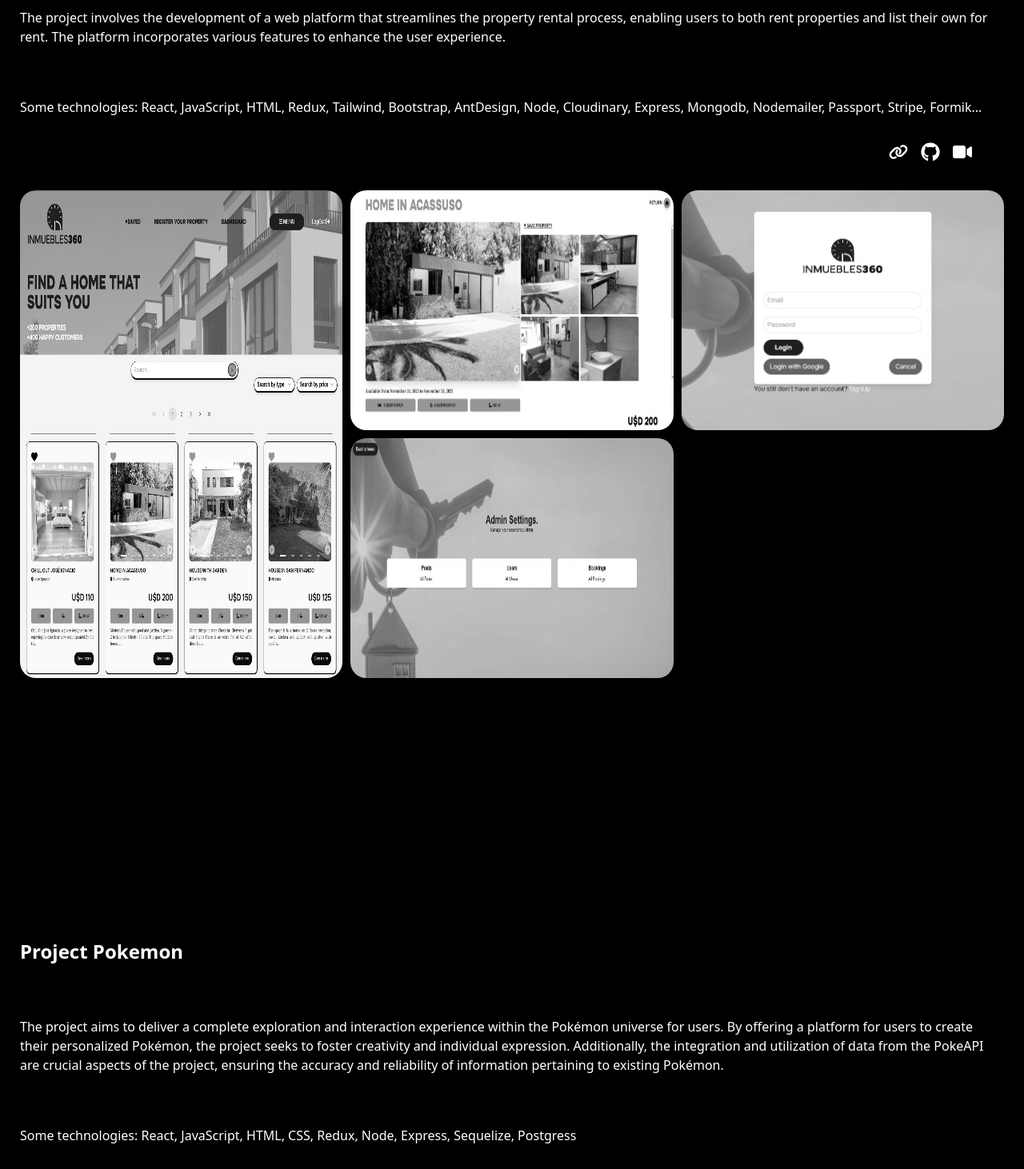
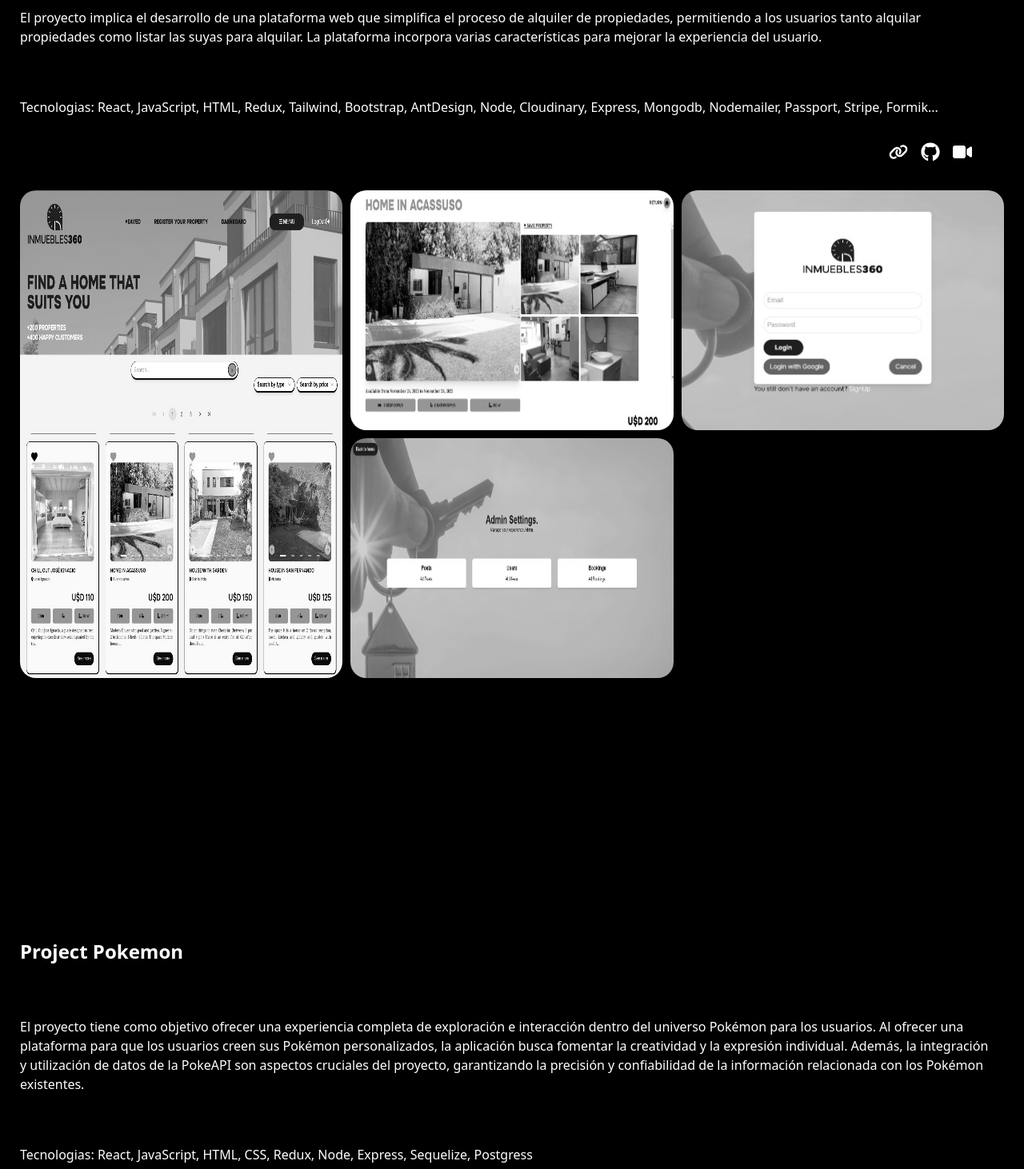
Before and after one commit to Regameroh87/portfolio, a React (Create React App) app: page / in a window 1280 px wide. Shown: the part 1240-2702 px from the top of the page at 80% size. Built offline with nearby package versions, Linux system fonts and the light colour scheme.

Commit message:
estile el about

```diff
--- a/src/components/About/About.jsx
+++ b/src/components/About/About.jsx
@@ -1,13 +1,21 @@
-import  style  from "./About.module.css"
+import style from "./About.module.css";
 
 export default function About() {
   return (
-    <section className={style.containerAboutMe}>
+    <section id="aboutme" className={style.containerAboutMe}>
       <article>
-        <span className={style.spanAboutMe} >About me!</span>
+        <span className={style.spanAboutMe}>Quien soy?</span>
         <div className={style.descriptionAboutMe}>
-          <div>
-            TEXTO HABLO SOBRE
+          <div className=" text-white">
+          <p>
+            "Soy nuevo en el mundo del desarrollo web, pero estoy entusiasmado
+            por aprender y mejorar constantemente mis habilidades. Aunque recién
+            estoy comenzando, tengo una sólida base y estoy seguro de que puedo
+            adaptarme rápidamente y enfrentar cualquier desafío que se presente.
+            Estoy comprometido a crecer y desarrollarme en este campo, y estoy
+            emocionado por las oportunidades que me esperan para aprender y
+            mejorar."
+          </p >
           </div>
           <div>
             <img src="Rodrigo.jpg" alt="Rodrigo" />
--- a/src/components/About/About.module.css
+++ b/src/components/About/About.module.css
@@ -13,37 +13,49 @@
   margin: 0 auto;
   font-family: monospace;
   white-space: nowrap;
-  width: 10ch;
+  width: 11ch;
   border-right: 4px solid;
   overflow: hidden;
-  animation: typing 3s steps(10) alternate infinite,
+  animation: typing 3s steps(11) alternate infinite,
     blink 0.5s infinite step-end alternate;
 }
 
 .descriptionAboutMe {
-  display: grid;
+  display: flex;
+  justify-content: center;
+  flex-wrap: wrap;
+  margin:auto;
   margin-top: 100px;
-  grid-template-columns: 1fr 1fr;
-  grid-template-rows: 700px;
+}
+
+.descriptionAboutMe div:first-child {
+  display: flex;
+  max-width: 800px;
+  min-width: 375px;
+  height:100%;
+  padding: 6em;
+  font-size: 1.25rem;
 }
 
 .descriptionAboutMe div:nth-child(2) {
-  width:100%;
+  display:flex;
+  width:auto;
   height:100%;
-  background-image: linear-gradient(to bottom, #3A3A3A, #808080);
-  border-radius: 20px;
 
 }
 
 .descriptionAboutMe div:nth-child(2) img {
-  width:100%;
-  height:100%;
+  width:350px;
+  height:350px;
+  border-radius: 50%;
   object-fit: cover;
-  padding: 2em;
-  border-radius: 20px;
-  filter:drop-shadow(10px 10px 5px #000) brightness(80%) opacity(80%);
+  margin-top: 4em;
+  filter:/* drop-shadow(10px 10px 5px rgb(20, 195, 215)) */ grayscale(100%) opacity(80%);
   /* mask: linear-gradient(to left, black 0%, rgba(0, 0, 0, 20%) 50%, rgba(0, 0, 0, 10%) 70%, transparent 100%); */
+}
 
+.descriptionAboutMe div:nth-child(2) img:hover{
+  filter:grayscale(0%)
 }
 
 @keyframes typing {
@@ -57,3 +69,9 @@
     border-color: transparent;
   }
 }
+
+@media (width < 900px) {
+  .descriptionAboutMe div:first-child {
+    padding:0;
+  }
+}
--- a/src/components/Home/Home.jsx
+++ b/src/components/Home/Home.jsx
@@ -11,10 +11,10 @@ export default function Home() {
       <section id="home" className={style.title}>
         <img src="smoke.gif" alt="smoke" />
         <div></div>
-        <h1>{keys}Hello!</h1>
-        <h2>I'm Rodrigo Gamero</h2>
+        <h1>{keys}Hola!</h1>
+        <h2>Soy Rodrigo Gamero</h2>
         <h6>
-          I'am Fullstack Developer <strong>{code}</strong>
+            Desarrollador Fullstack <strong>{code}</strong>
         </h6>
       </section>
       <Projects />
--- a/src/components/NavBar/NavBar.jsx
+++ b/src/components/NavBar/NavBar.jsx
@@ -12,7 +12,7 @@ import { useState, useEffect } from "react";
 export default function NavBar() {
   const [openMenu, setOpenMenu] = useState(false);
   const [visibleMenu, setVisibleMenu] = useState(window.innerWidth < 550);
-  console.log("soy visible menu",visibleMenu)
+  // console.log("soy visible menu",visibleMenu)
 
   useEffect(() => {
     const handleResize = () => {
@@ -34,9 +34,9 @@ export default function NavBar() {
         <div className=" flex items-center justify-center flex-1 gap-x-3">
 
           <a href="#home" className ="px-3 py-3 mt-3 transition duration-500 ease-in-out hover:text-gray-600 md:px-10 ">Home</a>
-          <button href="" className="px-3 py-3 mt-3 transition duration-500 ease-in-out hover:text-gray-600 md:px-10 ">About</button>
-          <button href="" className="px-3 py-3 mt-3 transition duration-500 ease-in-out hover:text-gray-600 md:px-10 ">Skills</button>
-          <button href="" className="px-3 py-3 mt-3 transition duration-500 ease-in-out hover:text-gray-600 md:px-10 ">Contact</button>
+          <a href="#aboutme" className="px-3 py-3 mt-3 transition duration-500 ease-in-out hover:text-gray-600 whitespace-nowrap md:px-10 ">Sobre mí</a>
+          <button href="" className="px-3 py-3 mt-3 transition duration-500 ease-in-out hover:text-gray-600 md:px-10 ">Habilidades</button>
+          <button href="" className="px-3 py-3 mt-3 transition duration-500 ease-in-out hover:text-gray-600 md:px-10 ">Contacto</button>
 
         </div>
 
--- a/src/components/Projects/Projects.jsx
+++ b/src/components/Projects/Projects.jsx
@@ -10,10 +10,9 @@ export default function Projects() {
   const isCarouselCssVisible = UseVisibility("carouselCss");
 
   return (
-
     <section className={style.containerProjects}>
       <div>
-          <h1>SOME OF MY LATEST WORK</h1>
+        <h1>ALGUNOS DE MIS PROYECTOS</h1>
       </div>
 
       <article
@@ -25,15 +24,16 @@ export default function Projects() {
         <div className={style.inmuebles360Description}>
           <h3>Inmuebles 360</h3>
           <p>
-              The project involves the development of a web platform that
-              streamlines the property rental process, enabling users to both
-              rent properties and list their own for rent. The platform
-              incorporates various features to enhance the user experience.
+            El proyecto implica el desarrollo de una plataforma web que
+            simplifica el proceso de alquiler de propiedades, permitiendo a los
+            usuarios tanto alquilar propiedades como listar las suyas para
+            alquilar. La plataforma incorpora varias características para
+            mejorar la experiencia del usuario.
           </p>
           <p>
-              Some technologies: React, JavaScript, HTML, Redux, Tailwind,
-              Bootstrap, AntDesign, Node, Cloudinary, Express, Mongodb,
-              Nodemailer, Passport, Stripe, Formik...
+            Tecnologias: React, JavaScript, HTML, Redux, Tailwind, Bootstrap,
+            AntDesign, Node, Cloudinary, Express, Mongodb, Nodemailer, Passport,
+            Stripe, Formik...
           </p>
           <div>
             <a
@@ -104,17 +104,18 @@ export default function Projects() {
         <div className={style.pokemonPiDescription}>
           <h3>Project Pokemon</h3>
           <p>
-              The project aims to deliver a complete exploration and interaction
-              experience within the Pokémon universe for users. By offering a
-              platform for users to create their personalized Pokémon, the
-              project seeks to foster creativity and individual expression.
-              Additionally, the integration and utilization of data from the
-              PokeAPI are crucial aspects of the project, ensuring the accuracy
-              and reliability of information pertaining to existing Pokémon.
+            El proyecto tiene como objetivo ofrecer una experiencia completa de
+            exploración e interacción dentro del universo Pokémon para los
+            usuarios. Al ofrecer una plataforma para que los usuarios creen sus
+            Pokémon personalizados, la aplicación busca fomentar la creatividad
+            y la expresión individual. Además, la integración y utilización de
+            datos de la PokeAPI son aspectos cruciales del proyecto,
+            garantizando la precisión y confiabilidad de la información
+            relacionada con los Pokémon existentes.
           </p>
           <p>
-              Some technologies: React, JavaScript, HTML, CSS, Redux, Node,
-              Express, Sequelize, Postgress
+            Tecnologias: React, JavaScript, HTML, CSS, Redux, Node, Express,
+            Sequelize, Postgress
           </p>
           <div>
             <a
@@ -151,15 +152,15 @@ export default function Projects() {
         <div className={style.carouselCssDescription}>
           <h3>Carousel CSS</h3>
           <p>
-              "Exploring Creativity with Simplicity: A Simple Carousel, Crafted
-              with Love in CSS" <br></br> On my journey to strengthen my skills
-              and foster imagination, I embarked on designing a modest image
-              carousel using only CSS. Though it presents itself as a
-              straightforward endeavor, this project encapsulates my dedication
-              to refining my technical skills in the expansive realm of web
-              technologies.
+            "Explorando la Creatividad con Simplicidad: Un Carrusel Sencillo,
+            Elaborado con Amor en CSS" <br></br> En mi camino para fortalecer
+            mis habilidades y fomentar la imaginación, me embarqué en el diseño
+            de un modesto carrusel de imágenes utilizando solo CSS. Aunque se
+            presenta como un esfuerzo sencillo, este proyecto encapsula mi
+            dedicación para perfeccionar mis habilidades técnicas en el vasto
+            mundo de las tecnologías web.
           </p>
-            <p>technologies: HTML and CSS</p>
+          <p>Tecnologias: HTML and CSS</p>
           <div>
             <a
               href="https://github.com/Regameroh87/Inmuebles360"
@@ -171,14 +172,10 @@ export default function Projects() {
           </div>
         </div>
 
-          <div style={{display:"flex", justifyContent:"center"}}>
-            <img
-              src="./carruselCSS.gif"
-              alt="carousel CSS"
-            />
+        <div style={{ display: "flex", justifyContent: "center" }}>
+          <img src="./carruselCSS.gif" alt="carousel CSS" />
         </div>
       </article>
     </section>
-
   );
 }
--- a/src/components/Projects/Projects.module.css
+++ b/src/components/Projects/Projects.module.css
@@ -93,6 +93,12 @@
     grid-row-gap: 10px;
   }
 
+  .inmuebles360Images img:hover, .pokemonPiImages img:hover {
+    transform: translateY(-20px);
+    z-index: 20;
+
+  }
+
   .carouselCss div:nth-child(2) img {
     width: 100%;
     height:100%;
@@ -108,7 +114,7 @@
     filter:grayscale(100%);
     border-radius: 20px;
     object-fit: cover;
-    transition: filter 0.6s ease;
+    transition: all 0.6s ease;
 
   }
 
```
Lines whose indentation alone changed are shown as unchanged.
